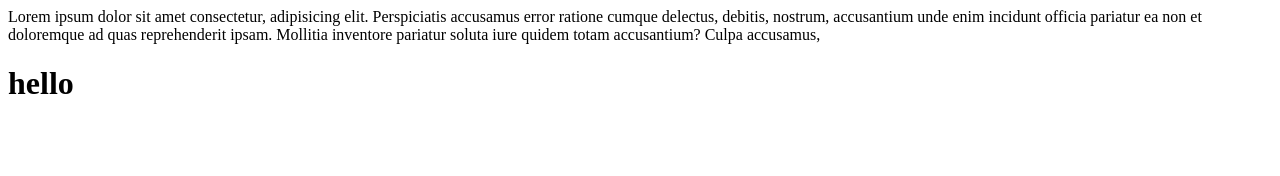
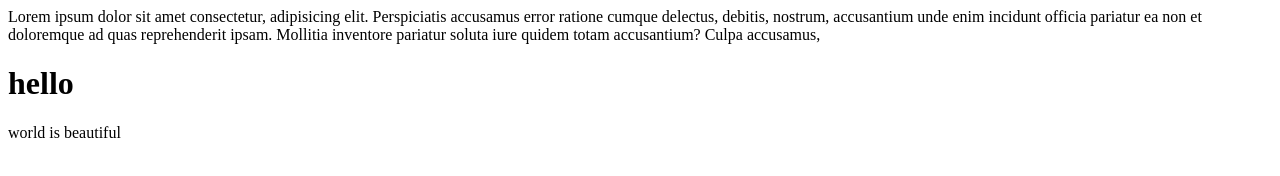
Before and after one commit to hussain467/new-repo, a plain HTML site: page index.html in a window 1280 px wide. Drawn offline with Linux system fonts and the light colour scheme.

Commit message:
add new paragraph

```diff
--- a/index.html
+++ b/index.html
@@ -1,3 +1,4 @@
 <p>Lorem ipsum dolor sit amet consectetur, adipisicing elit. Perspiciatis accusamus error ratione cumque delectus, debitis, nostrum, accusantium unde enim incidunt officia pariatur ea non et doloremque ad quas reprehenderit ipsam.
 Mollitia inventore pariatur soluta iure quidem totam accusantium? Culpa accusamus,</p>
 <h1>hello</h1>
+<p>world is beautiful</p>
```
